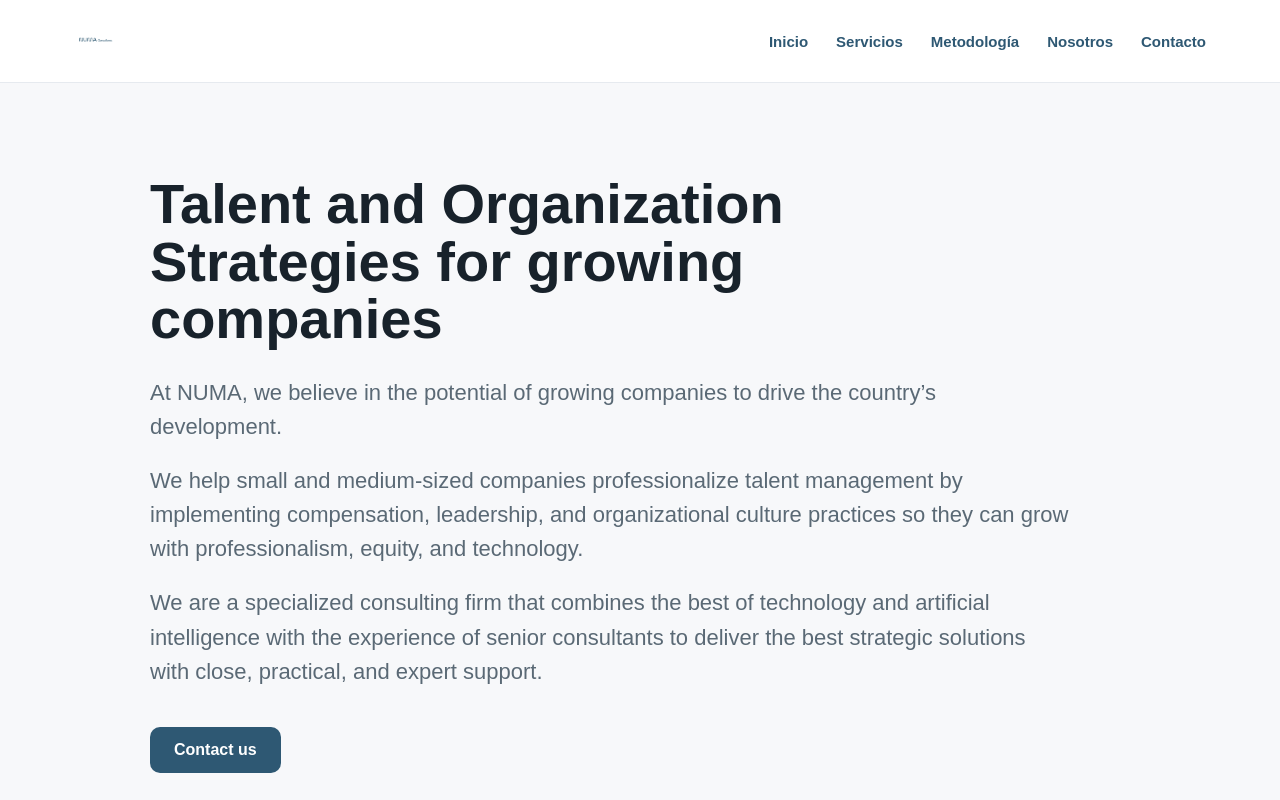
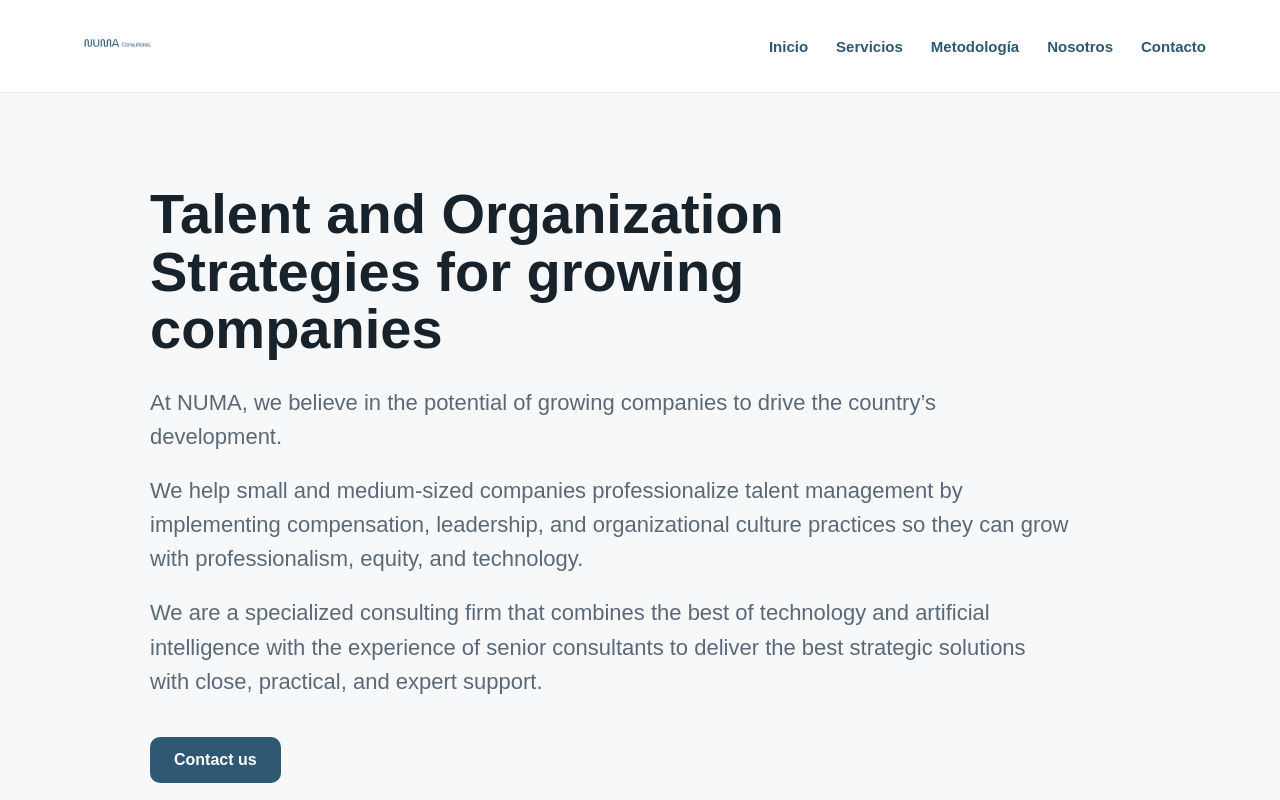
Before and after one commit to Sergio-HMC/Nuna-Consultores, a Next.js app: page /en in a window 1280 px wide. Shown: the top 800 px of the page. Built offline with nearby package versions, Linux system fonts and the light colour scheme.

Commit message:
Update globals.css

```diff
--- a/styles/globals.css
+++ b/styles/globals.css
@@ -42,7 +42,7 @@ a{text-decoration:none;color:inherit}
   flex:0 0 auto;
 }
 .brand-logo{
-  height:46px;
+  height:92px;
   width:auto;
   object-fit:contain;
 }
```
